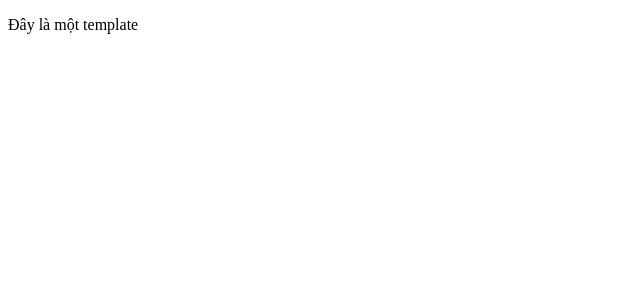
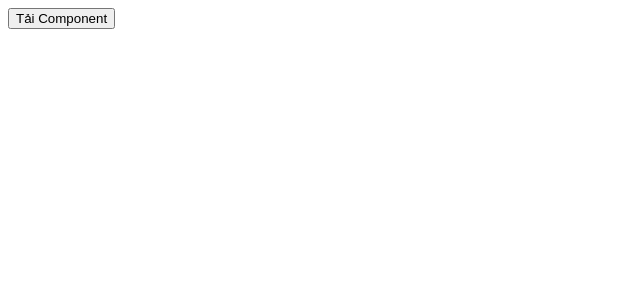
Before and after one commit to daovanduy125521/angular10, an Angular app in the folder angular10/: page / in a window 1280 px wide. Shown: the top 300 px of the page, without its empty margins (0-640 px from the left). Built offline with nearby package versions, Linux system fonts and the light colour scheme.

Commit message:
ngComponentRef

```diff
--- a/angular10/src/app/app.component.html
+++ b/angular10/src/app/app.component.html
@@ -1,3 +1,4 @@
 <!-- <app-parent></app-parent> -->
 <!-- <app-host></app-host> -->
- <app-template-ref></app-template-ref>
+ <!-- <app-template-ref></app-template-ref> -->
+  <app-component-outlet></app-component-outlet>
--- a/angular10/src/app/app.module.ts
+++ b/angular10/src/app/app.module.ts
@@ -11,6 +11,8 @@ import { DecimalPipe } from '@angular/common';
 import { HostComponent } from './service/component-factory-resolve/host/host.component';
 import { HelloComponent } from './service/component-factory-resolve/hello.component';
 import { TemplateRefComponent } from './service/view-container-ref/template-ref/template-ref.component';
+import { ComponentOutletComponent } from './service/view-container-ref/component-outlet/component-outlet.component';
+import { AlertComponent } from './service/view-container-ref/alert.component';
 
 @NgModule({
   declarations: [
@@ -21,7 +23,9 @@ import { TemplateRefComponent } from './service/view-container-ref/template-ref/
     CurrencyVndPipe,
     HostComponent,
     HelloComponent,
-    TemplateRefComponent
+    TemplateRefComponent,
+    ComponentOutletComponent,
+    AlertComponent
   ],
   imports: [
     BrowserModule,
--- /dev/null
+++ b/angular10/src/app/service/view-container-ref/alert.component.ts
@@ -0,0 +1,7 @@
+import { Component } from "@angular/core";
+
+@Component({
+    selector: 'app-alert',
+    template: `<p>🚨 Cảnh báo từ component động!</p>`
+})
+export class AlertComponent { }
--- /dev/null
+++ b/angular10/src/app/service/view-container-ref/component-outlet/component-outlet.component.ts
@@ -0,0 +1,17 @@
+import { Component } from "@angular/core";
+import { AlertComponent } from "../alert.component";
+
+@Component({
+    selector: 'app-component-outlet',
+    template: `
+      <button (click)="loadComponent()">Tải Component</button>
+      <ng-container *ngComponentOutlet="currentComponent"></ng-container>
+    `
+})
+export class ComponentOutletComponent {
+    currentComponent: any = null;
+
+    loadComponent() {
+        this.currentComponent = AlertComponent;
+    }
+}
```
